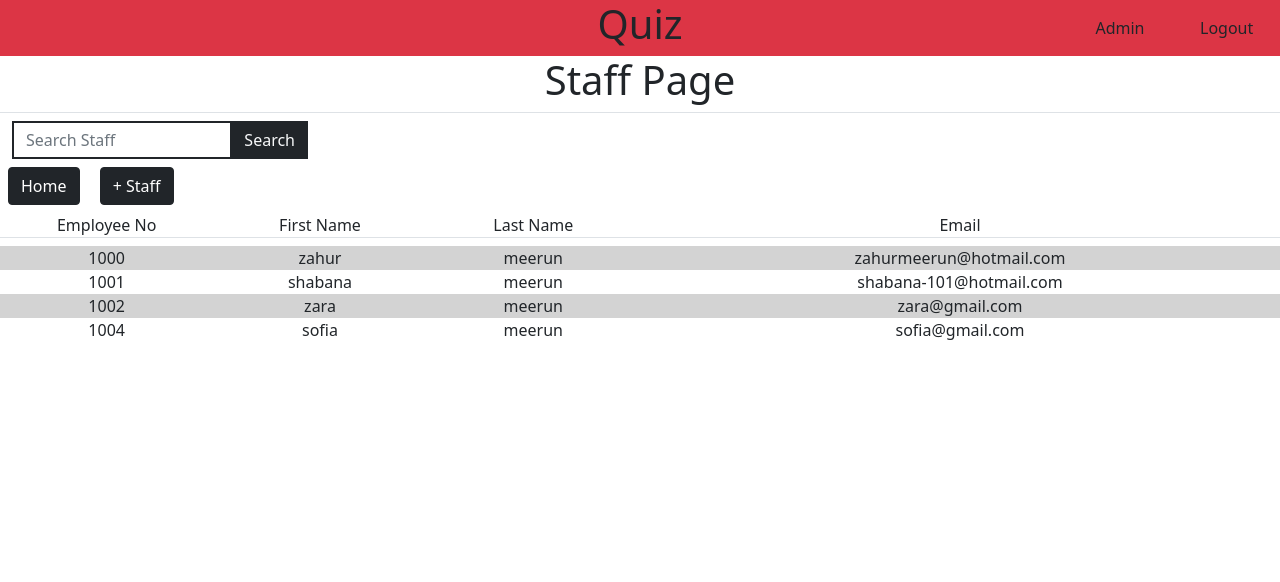
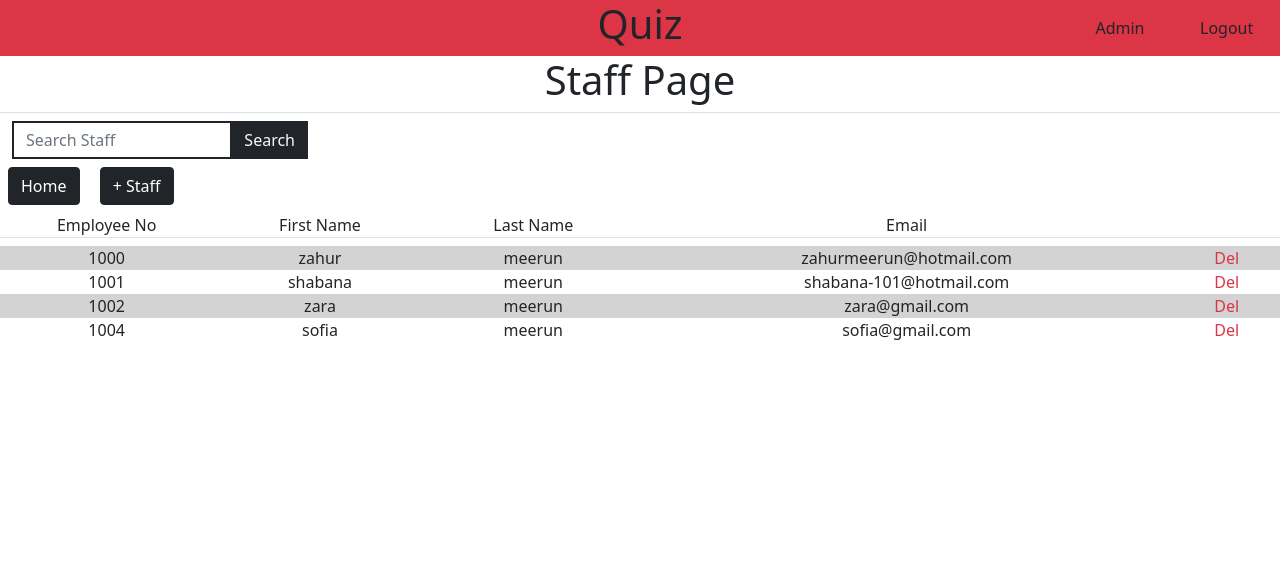
Before and after one commit to zahur76/django-quiz, a Django app: page /staff/ in a window 1280 px wide. Shown: the top 582 px of the page. Run offline with Django 3.2, Linux system fonts and the light colour scheme; a user stored in the database is signed in; data comes from the database, SQL or seed files in the repository; both versions use the stored data as it was after the commit.

Commit message:
add function to delete staff

```diff
--- a/staff/static/staff/css/staff.css
+++ b/staff/static/staff/css/staff.css
@@ -1,3 +1,7 @@
+.staff-text a {
+    text-decoration: none;
+}
+
 .bg-secondary {
     background: lightgray !important;
 }
--- a/staff/templates/staff/staff.html
+++ b/staff/templates/staff/staff.html
@@ -31,8 +31,10 @@
         <div class="col-2">
             Last Name
         </div>
-        <div class="col-6">
+        <div class="col-6 col-md-5">
             Email
+        </div>
+        <div class="d-none d-md-block col-md-1">
         </div>
     </div>
     <div class="row m-0 text-center staff-text">
@@ -47,9 +49,12 @@
                 <div class="col-2">
                     {{ staff.last_name }}
                 </div>
-                <div class="col-6">
+                <div class="col-6 col-md-5">
                     {{ staff.email_address }}
                 </div>
+                <a href="{% url 'delete_staff' staff_id=staff.id %}" class="d-none d-md-block col-md-1 text-danger">
+                    Del
+                </a>
             {% else %}
                 <div class="col-2 bg-secondary">
                     {{ staff.employee_number}}
@@ -60,9 +65,12 @@
                 <div class="col-2 bg-secondary">
                     {{ staff.last_name }}
                 </div>
-                <div class="col-6 bg-secondary">
+                <div class="col-6 col-md-5 bg-secondary">
                     {{ staff.email_address }}
                 </div>
+                <a href="{% url 'delete_staff' staff_id=staff.id %}" class="d-none d-md-block col-md-1 bg-secondary text-danger">
+                    Del
+                </a>
             {% endif %}
     {% endfor %}
     </div>
--- a/staff/urls.py
+++ b/staff/urls.py
@@ -4,4 +4,5 @@ from . import views
 urlpatterns = [
     path('', views.staff, name='staff'),
     path('add_staff', views.add_staff, name='add_staff'),
+    path('delete_staff/<int:staff_id>', views.delete_staff, name='delete_staff'),
 ]
--- a/staff/views.py
+++ b/staff/views.py
@@ -1,4 +1,5 @@
-from django.shortcuts import render, redirect, reverse
+from django.shortcuts import (
+    render, redirect, reverse, get_object_or_404)
 from django.contrib import messages
 from .models import Staff
 from .forms import add_staffForm
@@ -53,3 +54,14 @@ def add_staff(request):
         'form': form,
         }
     return render(request, 'staff/add_staff.html', context)
+
+def delete_staff(request, staff_id):
+    """ A view to update staff details"""
+    if not request.user.is_superuser:
+            messages.error(request, 'Access Denied!')
+            return redirect(reverse('home'))
+    else:
+        staff = get_object_or_404(Staff, id=staff_id)
+        staff.delete()
+        messages.success(request, 'Staff record deleted!')
+        return redirect(reverse('staff'))
```
Also changed, not shown: db.sqlite3.
